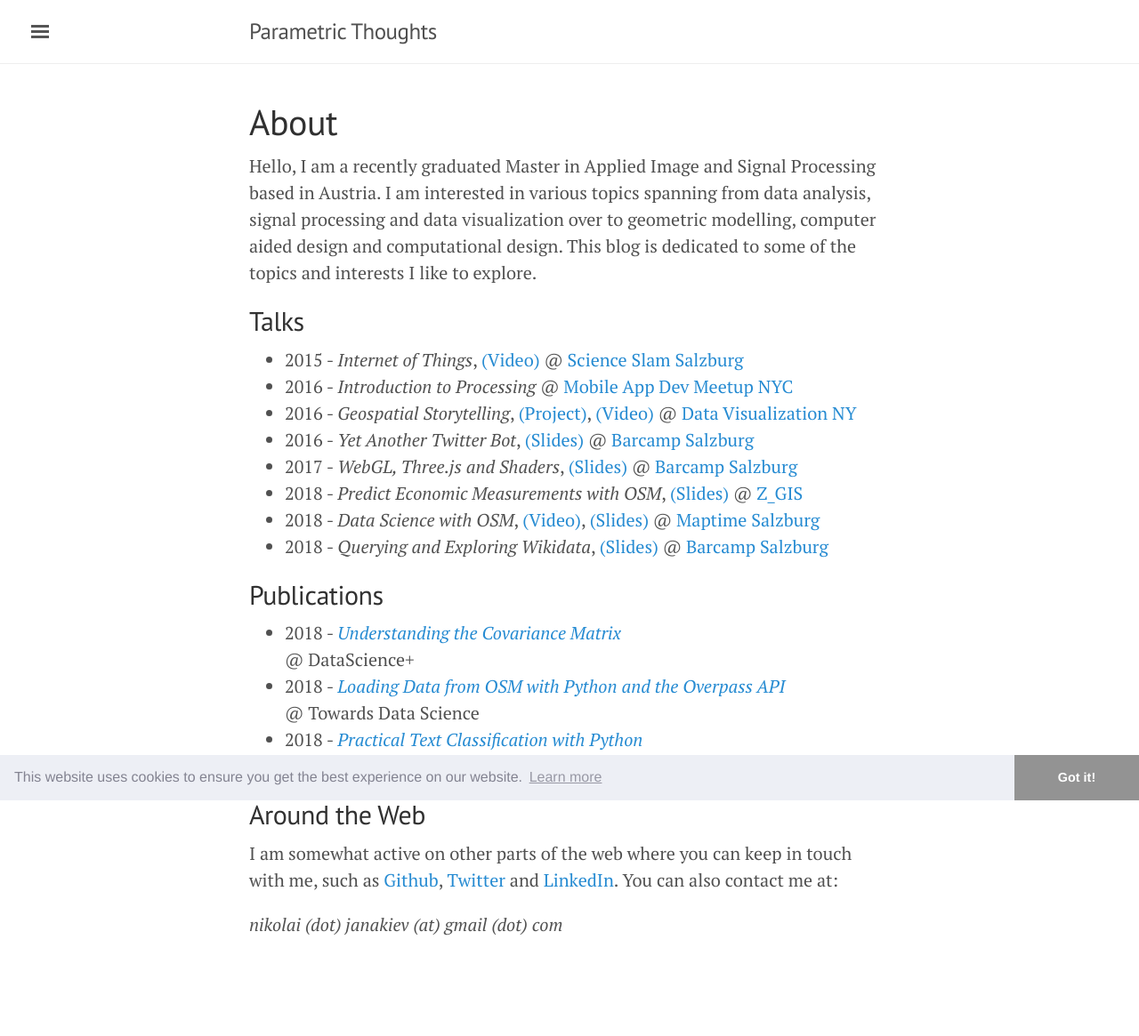
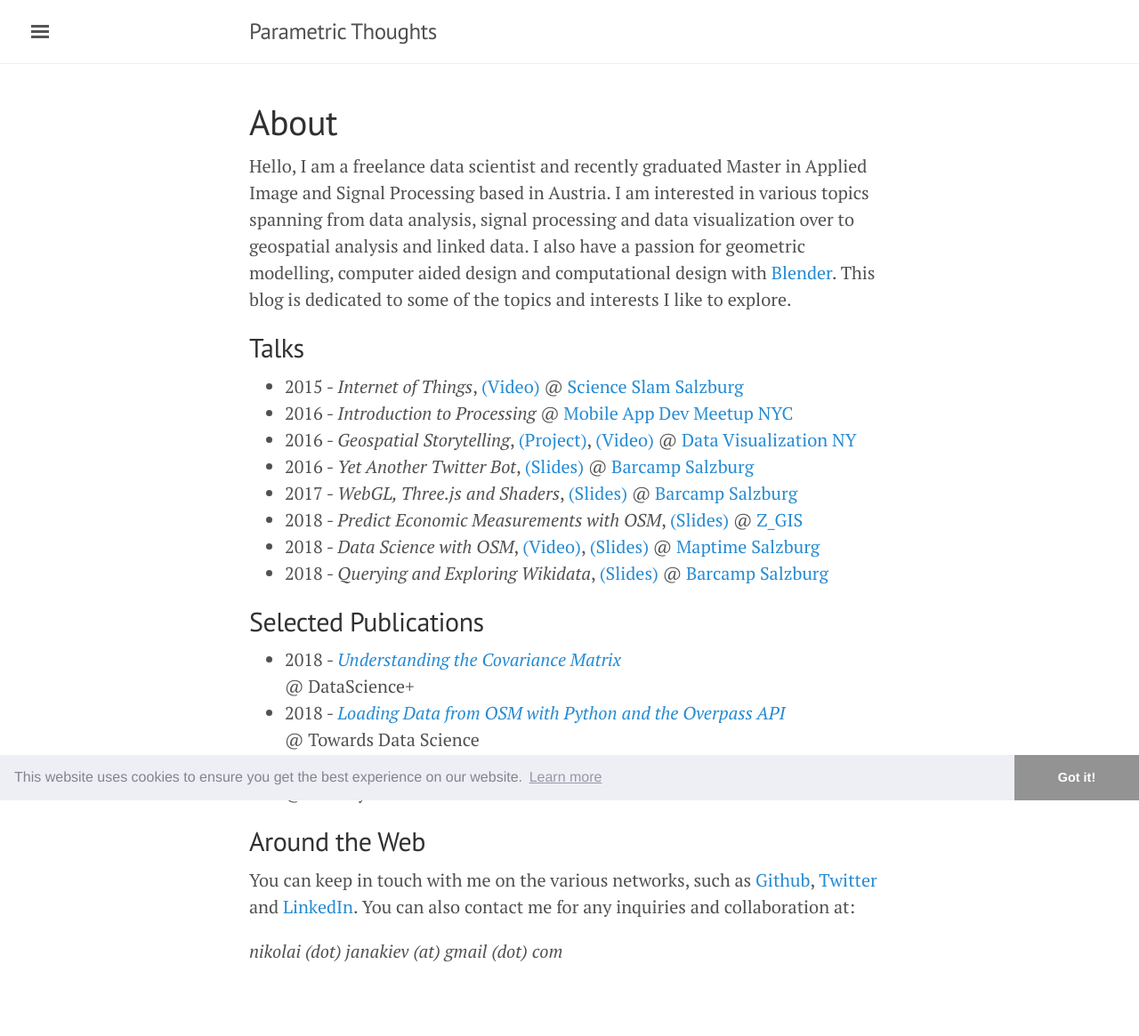
Before and after one commit to njanakiev/njanakiev.github.io, a Jekyll site: the page built from about.md, in a window 1280 px wide. Shown: the whole page at 89% size. Built offline with Jekyll 4.4.1, drawn with Linux system fonts in a browser that asks for light colours; before the commit the page ends 1135 px from its top, so only the background shows below that.

Commit message:
Update about.md

```diff
--- a/about.md
+++ b/about.md
@@ -3,7 +3,7 @@
 title: About
 ---
 
-Hello, I am a recently graduated Master in Applied Image and Signal Processing based in Austria. I am interested in various topics spanning from data analysis, signal processing and data visualization over to geometric modelling, computer aided design and computational design. This blog is dedicated to some of the topics and interests I like to explore.
+Hello, I am a freelance data scientist and recently graduated Master in Applied Image and Signal Processing based in Austria. I am interested in various topics spanning from data analysis, signal processing and data visualization over to  geospatial analysis and linked data. I also have a passion for geometric modelling, computer aided design and computational design with [Blender][blender]. This blog is dedicated to some of the topics and interests I like to explore.
 
 ## Talks
 - 2015 - _Internet of Things_, [(Video)][science slam video] @ [Science Slam Salzburg][science slam]
@@ -15,17 +15,18 @@
 - 2018 - _Data Science with OSM_, [(Video)][data science osm video], [(Slides)][data science osm slides] @ [Maptime Salzburg][maptime salzburg]
 - 2018 - _Querying and Exploring Wikidata_, [(Slides)][wikidata slides] @ [Barcamp Salzburg][barcamp november 2018]
 
-## Publications
+## Selected Publications
 - 2018 - _[Understanding the Covariance Matrix](https://datascienceplus.com/understanding-the-covariance-matrix/)_ <br> @ DataScience+
 - 2018 - _[Loading Data from OSM with Python and the Overpass API](https://towardsdatascience.com/loading-data-from-openstreetmap-with-python-and-the-overpass-api-513882a27fd0)_ <br> @ Towards Data Science
 - 2018 - _[Practical Text Classification with Python](https://realpython.com/python-keras-text-classification/)_ <br> @ Real Python
 
 ## Around the Web
-I am somewhat active on other parts of the web where you can keep in touch with me, such as [Github][github], [Twitter][twitter] and [LinkedIn][linkedin]. You can also contact me at:
+You can keep in touch with me on the various networks, such as [Github][github], [Twitter][twitter] and [LinkedIn][linkedin]. You can also contact me for any inquiries and collaboration at:
 
 _nikolai (dot) janakiev (at) gmail (dot) com_
 
 
+[blender]: https://www.blender.org/
 [science slam]: http://www.scienceslam.at/performers/1-science-slam-salzburg-3/
 [science slam video]: https://www.youtube.com/watch?v=c4hu9nVjIJo
 [geospatial storytelling video]: https://www.youtube.com/watch?v=ukBFPd8jnhA
```
